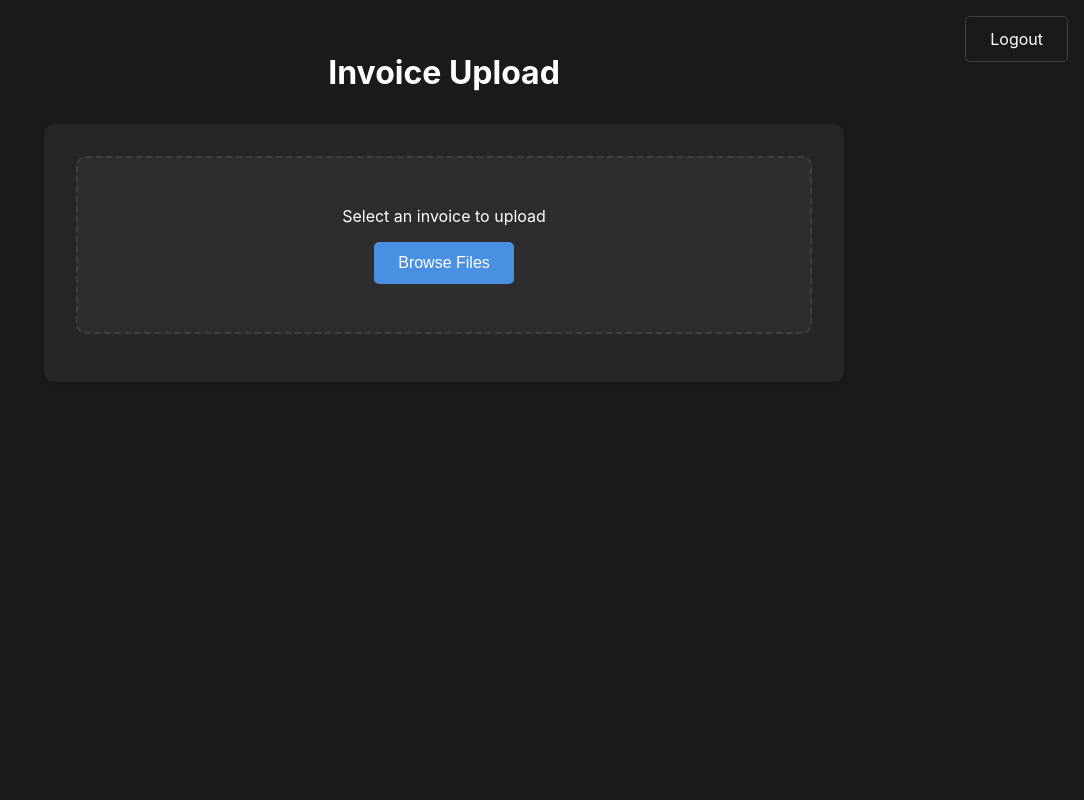
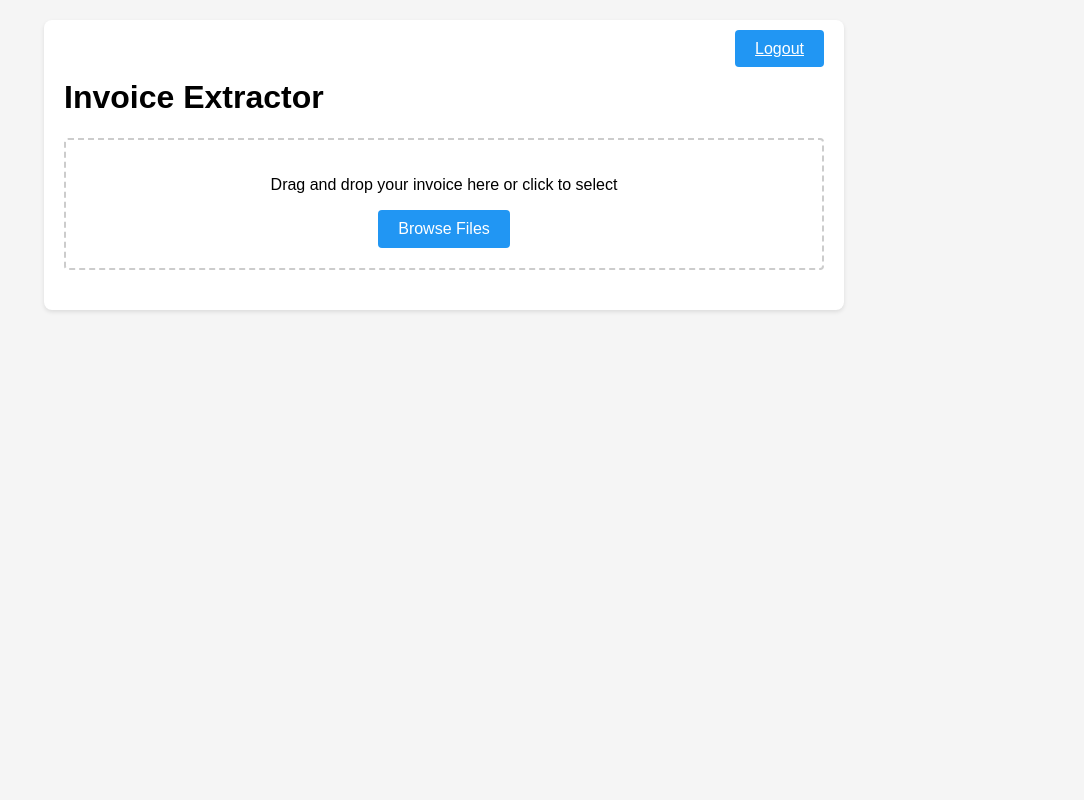
Before and after one commit to miloherbst/invoice_extractor, a Flask app: page / in a window 1280 px wide. Shown: the whole page, without its empty margins (196-1280 px from the left). Run offline with Flask 2, Linux system fonts and the light colour scheme; the visitor is signed in with stand-in values (Sample User, id 1).

Commit message:
Prepare for Render deployment

```diff
--- a/app.py
+++ b/app.py
@@ -2,7 +2,6 @@ from flask import Flask, request, render_template, jsonify, send_from_directory,
 from werkzeug.utils import secure_filename
 import os
 from datetime import datetime
-import json
 from google.oauth2 import service_account
 from googleapiclient.discovery import build
 from google.cloud import vision
@@ -10,18 +9,20 @@ from invoice_processor import InvoiceProcessor
 from functools import wraps
 
 app = Flask(__name__)
-app.secret_key = 'your-secret-key-43north'  # Required for session management
-app.config['UPLOAD_FOLDER'] = 'uploads'
+app.secret_key = os.urandom(24)  # Required for sessions
+
+# Ensure the uploads directory exists
+UPLOAD_FOLDER = 'uploads'
+if not os.path.exists(UPLOAD_FOLDER):
+    os.makedirs(UPLOAD_FOLDER)
+
+app.config['UPLOAD_FOLDER'] = UPLOAD_FOLDER
 app.config['MAX_CONTENT_LENGTH'] = 16 * 1024 * 1024  # 16MB max file size
 
 # Allowed file extensions
 ALLOWED_EXTENSIONS = {'pdf', 'png', 'jpg', 'jpeg'}
 
-# Create uploads folder if it doesn't exist
-os.makedirs(app.config['UPLOAD_FOLDER'], exist_ok=True)
-
 # Google Sheets API setup
-SCOPES = ['https://www.googleapis.com/auth/spreadsheets']
 SAMPLE_SPREADSHEET_ID = '15HbBXkN3D8SryYxbNYtrVrohzbtt84_0WHpeSt0H7DU'  # Google Sheet ID
 RANGE_NAME = 'Sheet1!A2:G'  # Starting from A2 to leave room for headers
 
@@ -150,29 +151,6 @@ def upload_file():
                         },
                         'fields': 'gridProperties.frozenRowCount'
                     }
-                },
-                {
-                    'repeatCell': {
-                        'range': {
-                            'sheetId': 0,
-                            'startRowIndex': 1,  # Start from row 2 (index 1)
-                            'startColumnIndex': 0,
-                            'endColumnIndex': 7
-                        },
-                        'cell': {
-                            'userEnteredFormat': {
-                                'backgroundColor': {
-                                    'red': 1,
-                                    'green': 1,
-                                    'blue': 1
-                                },
-                                'textFormat': {
-                                    'bold': False
-                                }
-                            }
-                        },
-                        'fields': 'userEnteredFormat(backgroundColor,textFormat)'
-                    }
                 }]
 
                 service.spreadsheets().batchUpdate(
@@ -220,4 +198,4 @@ def upload_file():
         return jsonify({'error': str(e)}), 500
 
 if __name__ == '__main__':
-    app.run(debug=True)
+    app.run(debug=True, host='127.0.0.1', port=5000)
--- a/render.yaml
+++ b/render.yaml
@@ -1,6 +1,6 @@
 services:
   - type: web
-    name: invoice-processor
+    name: invoice-extractor
     env: python
     buildCommand: pip install -r requirements.txt
     startCommand: gunicorn app:app
--- a/templates/index.html
+++ b/templates/index.html
@@ -3,274 +3,167 @@
 <head>
     <meta charset="UTF-8">
     <meta name="viewport" content="width=device-width, initial-scale=1.0">
-    <title>Invoice Upload</title>
+    <title>Invoice Extractor</title>
     <style>
-        :root {
-            --bg-color: #1a1a1a;
-            --text-color: #ffffff;
-            --input-bg: #2d2d2d;
-            --input-border: #404040;
-            --button-bg: #4a90e2;
-            --button-hover: #357abd;
-            --success-bg: #2ecc71;
-            --success-hover: #27ae60;
-            --error-color: #ff6b6b;
-            --card-bg: rgba(255, 255, 255, 0.05);
-        }
-
         body {
-            font-family: -apple-system, BlinkMacSystemFont, 'Segoe UI', Roboto, Oxygen, Ubuntu, Cantarell, sans-serif;
-            margin: 0;
-            padding: 2rem;
-            min-height: 100vh;
-            background-color: var(--bg-color);
-            color: var(--text-color);
-            box-sizing: border-box;
-        }
-
-        .container {
+            font-family: Arial, sans-serif;
             max-width: 800px;
             margin: 0 auto;
+            padding: 20px;
+            background-color: #f5f5f5;
         }
-
-        h1 {
+        .container {
+            background-color: white;
+            padding: 20px;
+            border-radius: 8px;
+            box-shadow: 0 2px 4px rgba(0, 0, 0, 0.1);
+        }
+        .upload-area {
+            border: 2px dashed #ccc;
+            padding: 20px;
             text-align: center;
-            margin-bottom: 2rem;
+            margin: 20px 0;
+            border-radius: 4px;
         }
-
-        .upload-container {
-            background-color: var(--card-bg);
-            padding: 2rem;
-            border-radius: 10px;
-            box-shadow: 0 4px 6px rgba(0, 0, 0, 0.1);
-            margin-bottom: 2rem;
+        .upload-area.dragover {
+            background-color: #e1f5fe;
+            border-color: #2196f3;
         }
-
-        .upload-area {
-            border: 2px dashed var(--input-border);
-            border-radius: 10px;
-            padding: 2rem;
-            text-align: center;
-            margin-bottom: 1rem;
-            background-color: var(--input-bg);
+        .button {
+            background-color: #2196f3;
+            color: white;
+            padding: 10px 20px;
+            border: none;
+            border-radius: 4px;
             cursor: pointer;
-            transition: border-color 0.2s;
+            font-size: 16px;
         }
-
-        .upload-area:hover {
-            border-color: var(--button-bg);
+        .button:hover {
+            background-color: #1976d2;
         }
-
-        .upload-area.dragover {
-            border-color: var(--button-bg);
-            background-color: rgba(74, 144, 226, 0.1);
-        }
-
-        .button {
-            display: inline-block;
-            padding: 0.75rem 1.5rem;
-            background-color: var(--button-bg);
-            color: white;
-            border: none;
-            border-radius: 5px;
-            font-size: 1rem;
-            cursor: pointer;
-            transition: background-color 0.2s;
-            text-decoration: none;
-        }
-
-        .button:hover {
-            background-color: var(--button-hover);
-        }
-
-        .button.logout {
-            position: absolute;
-            top: 1rem;
-            right: 1rem;
-            background-color: transparent;
-            border: 1px solid var(--input-border);
-        }
-
-        .button.logout:hover {
-            background-color: rgba(255, 255, 255, 0.1);
-        }
-
-        #selected-file {
-            margin-top: 1rem;
-            font-style: italic;
-        }
-
-        #message {
-            padding: 1rem;
-            border-radius: 5px;
-            margin-top: 1rem;
+        #fileInput {
             display: none;
         }
-
-        #message.success {
-            background-color: var(--success-bg);
-            color: white;
+        .message {
+            padding: 10px;
+            margin: 10px 0;
+            border-radius: 4px;
         }
-
-        #message.error {
-            background-color: var(--error-color);
-            color: white;
+        .success {
+            background-color: #e8f5e9;
+            color: #2e7d32;
+            border: 1px solid #a5d6a7;
         }
-
-        .progress-container {
-            margin-top: 1rem;
+        .error {
+            background-color: #ffebee;
+            color: #c62828;
+            border: 1px solid #ffcdd2;
+        }
+        .auth-status {
+            text-align: right;
+            margin-bottom: 20px;
+        }
+        .loading {
             display: none;
+            text-align: center;
+            margin: 20px 0;
         }
-
-        .progress-bar {
-            height: 4px;
-            background-color: var(--input-bg);
-            border-radius: 2px;
-            overflow: hidden;
+        .loading:after {
+            content: '';
+            display: inline-block;
+            width: 20px;
+            height: 20px;
+            border: 2px solid #f3f3f3;
+            border-top: 2px solid #2196f3;
+            border-radius: 50%;
+            animation: spin 1s linear infinite;
         }
-
-        .progress {
-            height: 100%;
-            background-color: var(--button-bg);
-            width: 0%;
-            transition: width 0.3s ease;
+        @keyframes spin {
+            0% { transform: rotate(0deg); }
+            100% { transform: rotate(360deg); }
         }
     </style>
 </head>
 <body>
-    <a href="/logout" class="button logout">Logout</a>
     <div class="container">
-        <h1>Invoice Upload</h1>
-        <div class="upload-container">
-            <div class="upload-area" id="drop-zone" onclick="document.getElementById('file-input').click()">
-                <p>Select an invoice to upload</p>
-                <button class="button">Browse Files</button>
-                <div id="selected-file"></div>
-            </div>
-            <input type="file" id="file-input" style="display: none" accept=".pdf,.png,.jpg,.jpeg">
-            <div class="progress-container" id="progress-container">
-                <div class="progress-bar">
-                    <div class="progress" id="progress"></div>
-                </div>
-            </div>
-            <div id="message"></div>
+        <div class="auth-status">
+            <a href="{{ url_for('logout') }}" class="button">Logout</a>
         </div>
+        <h1>Invoice Extractor</h1>
+        <div class="upload-area" id="dropZone">
+            <p>Drag and drop your invoice here or click to select</p>
+            <input type="file" id="fileInput" accept=".pdf,.png,.jpg,.jpeg">
+            <button class="button" onclick="document.getElementById('fileInput').click()">Browse Files</button>
+        </div>
+        <div id="message" style="display: none;"></div>
+        <div id="loading" class="loading"></div>
     </div>
 
     <script>
-        const dropZone = document.getElementById('drop-zone');
-        const fileInput = document.getElementById('file-input');
-        const selectedFile = document.getElementById('selected-file');
-        const message = document.getElementById('message');
-        const progressContainer = document.getElementById('progress-container');
-        const progress = document.getElementById('progress');
+        const dropZone = document.getElementById('dropZone');
+        const fileInput = document.getElementById('fileInput');
+        const messageDiv = document.getElementById('message');
+        const loadingDiv = document.getElementById('loading');
 
-        // Prevent default drag behaviors
-        ['dragenter', 'dragover', 'dragleave', 'drop'].forEach(eventName => {
-            dropZone.addEventListener(eventName, preventDefaults, false);
-            document.body.addEventListener(eventName, preventDefaults, false);
+        function showMessage(text, isError = false) {
+            messageDiv.textContent = text;
+            messageDiv.className = `message ${isError ? 'error' : 'success'}`;
+            messageDiv.style.display = 'block';
+        }
+
+        function showLoading(show) {
+            loadingDiv.style.display = show ? 'block' : 'none';
+        }
+
+        dropZone.addEventListener('dragover', (e) => {
+            e.preventDefault();
+            dropZone.classList.add('dragover');
         });
 
-        // Highlight drop zone when item is dragged over it
-        ['dragenter', 'dragover'].forEach(eventName => {
-            dropZone.addEventListener(eventName, highlight, false);
+        dropZone.addEventListener('dragleave', () => {
+            dropZone.classList.remove('dragover');
         });
 
-        ['dragleave', 'drop'].forEach(eventName => {
-            dropZone.addEventListener(eventName, unhighlight, false);
+        dropZone.addEventListener('drop', (e) => {
+            e.preventDefault();
+            dropZone.classList.remove('dragover');
+            const files = e.dataTransfer.files;
+            if (files.length) {
+                uploadFile(files[0]);
+            }
         });
 
-        function preventDefaults (e) {
-            e.preventDefault();
-            e.stopPropagation();
-        }
+        fileInput.addEventListener('change', (e) => {
+            if (e.target.files.length) {
+                uploadFile(e.target.files[0]);
+            }
+        });
 
-        function highlight(e) {
-            dropZone.classList.add('dragover');
-        }
-
-        function unhighlight(e) {
-            dropZone.classList.remove('dragover');
-        }
-
-        dropZone.addEventListener('drop', handleDrop, false);
-        fileInput.addEventListener('change', handleFiles, false);
-
-        function handleDrop(e) {
-            const dt = e.dataTransfer;
-            const files = dt.files;
-            handleFiles({ target: { files: files } });
-        }
-
-        function handleFiles(e) {
-            const file = e.target.files[0];
-            if (file) {
-                selectedFile.textContent = `Selected file: ${file.name}`;
-                uploadFile(file);
-            }
-        }
-
-        function uploadFile(file) {
+        async function uploadFile(file) {
             const formData = new FormData();
             formData.append('file', file);
 
-            // Show progress bar
-            progressContainer.style.display = 'block';
-            progress.style.width = '0%';
+            showLoading(true);
+            messageDiv.style.display = 'none';
 
-            const xhr = new XMLHttpRequest();
-            xhr.open('POST', '/upload', true);
+            try {
+                const response = await fetch('/upload', {
+                    method: 'POST',
+                    body: formData
+                });
 
-            xhr.upload.addEventListener('progress', (e) => {
-                if (e.lengthComputable) {
-                    const percentComplete = (e.loaded / e.total) * 100;
-                    progress.style.width = percentComplete + '%';
+                const result = await response.json();
+
+                if (response.ok) {
+                    showMessage(`${result.message}`);
+                } else {
+                    showMessage(result.error || 'An error occurred while processing the invoice.', true);
                 }
-            });
-
-            xhr.onload = function() {
-                let response;
-                try {
-                    response = JSON.parse(xhr.responseText);
-                } catch (e) {
-                    console.error('Error parsing response:', e);
-                    showMessage('Server error: Invalid response format', 'error');
-                    progressContainer.style.display = 'none';
-                    return;
-                }
-
-                if (xhr.status === 200) {
-                    showMessage(response.message, 'success');
-                } else {
-                    const errorMessage = response.error || 'Upload failed';
-                    showMessage(errorMessage, 'error');
-                }
-                // Hide progress bar
-                progressContainer.style.display = 'none';
-            };
-
-            xhr.onerror = function() {
-                showMessage('Network error: Failed to connect to server', 'error');
-                progressContainer.style.display = 'none';
-            };
-
-            xhr.send(formData);
-        }
-
-        function showMessage(text, type) {
-            message.textContent = text;
-            message.className = type;
-            message.style.display = 'block';
-
-            if (type === 'error') {
-                console.error('Error:', text);
-            }
-
-            // Clear message after 5 seconds for success messages only
-            if (type === 'success') {
-                setTimeout(() => {
-                    message.style.display = 'none';
-                }, 5000);
+            } catch (error) {
+                console.error('Error:', error);
+                showMessage('An error occurred while uploading the file.', true);
+            } finally {
+                showLoading(false);
             }
         }
     </script>
```
Also changed, not shown: templates/login.html (+38 -84 lines).
